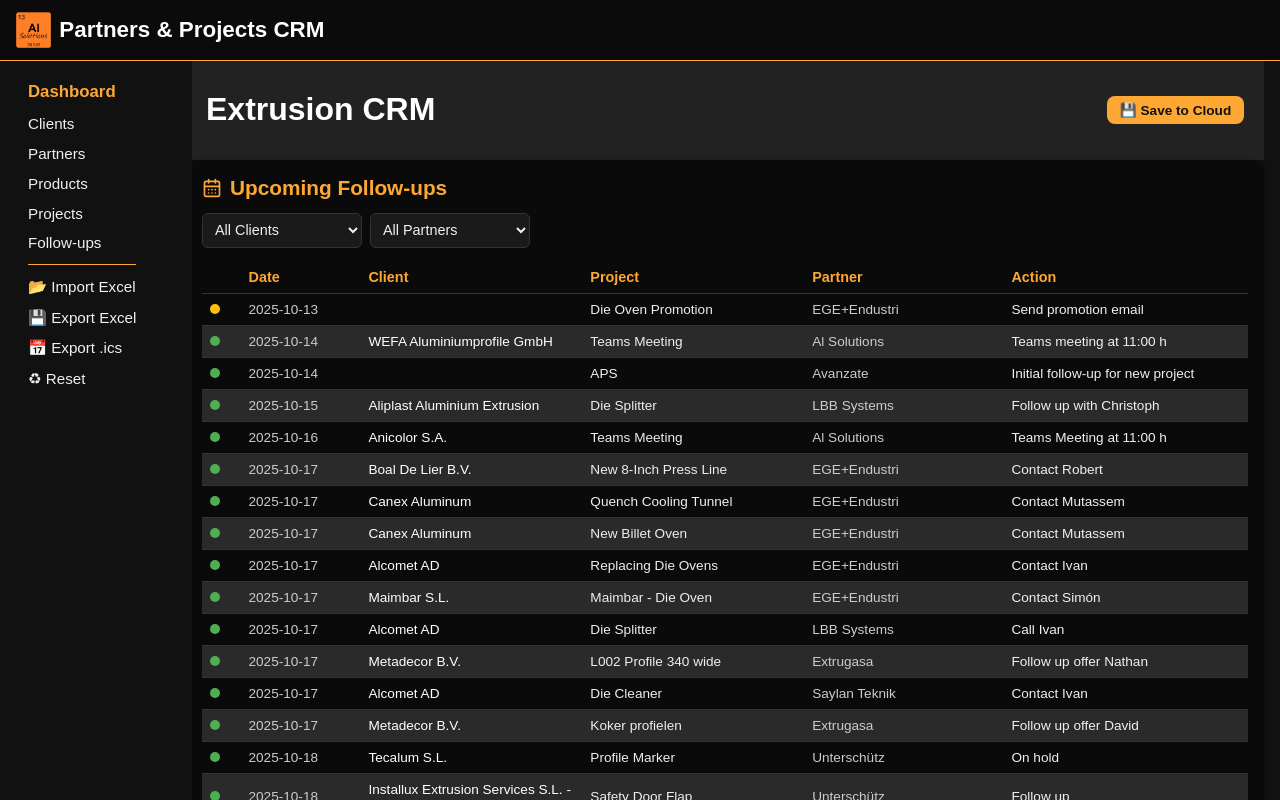
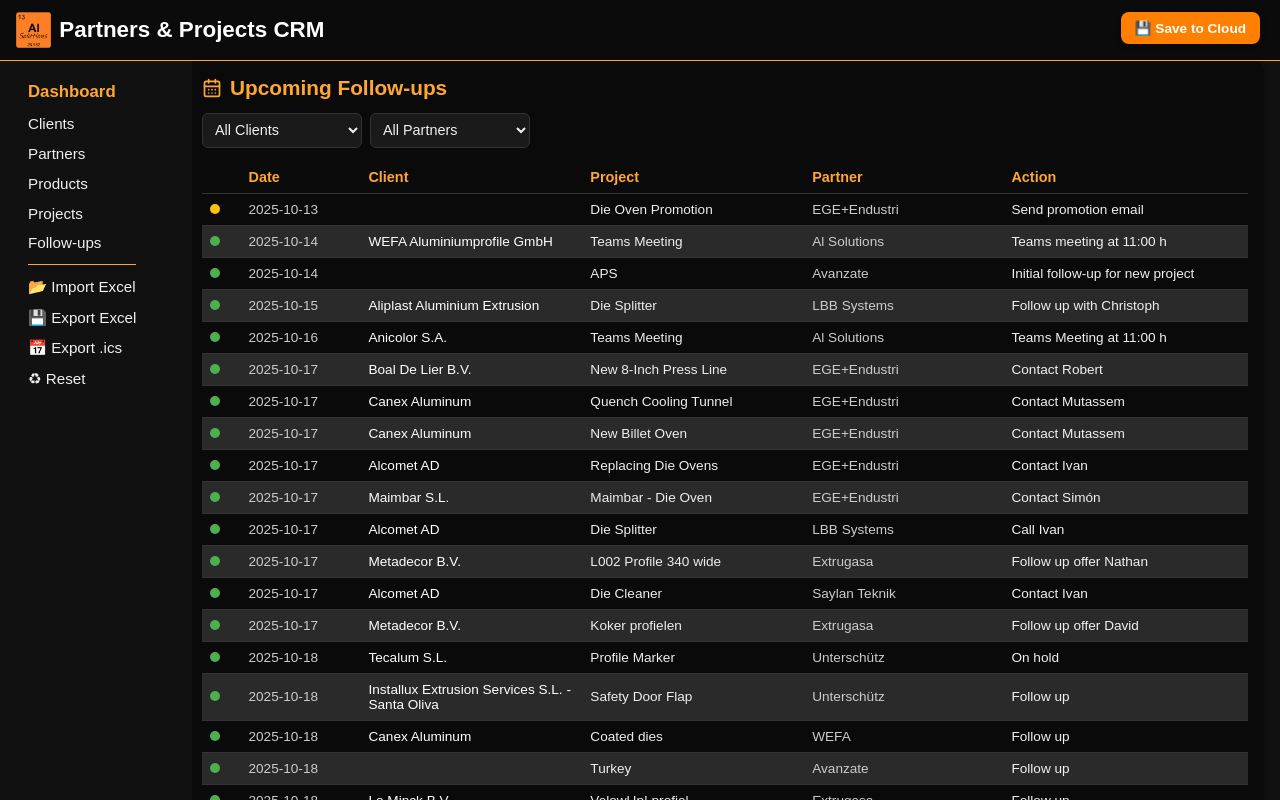
Before and after one commit to HansvanLeerdam/extrusion-crm-app, a React (Vite) app: page / in a window 1280 px wide. Built offline with nearby package versions, Linux system fonts and the light colour scheme; the HTML template or start-up script is replaced by a standard one.

Commit message:
Remove extra header bar and fix Save to Cloud position

```diff
--- a/src/App.jsx
+++ b/src/App.jsx
@@ -1,6 +1,6 @@
 import React, { useState, useEffect } from "react"
 import * as XLSX from "xlsx"
-import { useStore } from "./store"         // ✅ Zustand store
+import { useStore } from "./store"
 import Dashboard from "./pages/Dashboard.jsx"
 import Clients from "./pages/Clients.jsx"
 import Partners from "./pages/Partners.jsx"
@@ -10,12 +10,12 @@
 import { buildICS } from "./ics"
 
 function App() {
-  const { data, setData } = useStore()     // ✅ Correct Zustand usage
+  const { data, setData } = useStore()
   const [tab, setTab] = useState("dashboard")
 
-useEffect(() => {
-  console.log("Loaded data:", data)
-}, [data])
+  useEffect(() => {
+    console.log("Loaded data:", data)
+  }, [data])
 
   // === Load shared data.json on start ===
   useEffect(() => {
@@ -40,7 +40,6 @@
 
       const shaData = await shaResponse.json()
       const sha = shaData.sha || null
-
       const content = btoa(unescape(encodeURIComponent(JSON.stringify(data, null, 2))))
 
       const result = await fetch(
@@ -48,7 +47,7 @@
         {
           method: "PUT",
           headers: {
-            Authorization: `token ${token}`,
+            Authorization: `Bearer ${token}`,
             "Content-Type": "application/json"
           },
           body: JSON.stringify({
@@ -74,9 +73,6 @@
   // === Sidebar navigation ===
   useEffect(() => {
     const ids = ["dashboard", "clients", "partners", "products", "projects", "followups"]
-    const sidebar = document.querySelector(".sidebar")
-    const hamburger = document.getElementById("hamburger")
-
     ids.forEach((id) => {
       const el = document.getElementById(`tab-${id}`)
       if (el) {
@@ -84,35 +80,15 @@
           setTab(id)
           document.querySelectorAll(".sidebar button").forEach((b) => b.classList.remove("active"))
           el.classList.add("active")
-          if (window.innerWidth <= 768 && sidebar && hamburger) {
-            sidebar.classList.remove("open")
-            hamburger.textContent = "☰"
-          }
         }
       }
     })
-
-    if (hamburger && sidebar) {
-      hamburger.onclick = () => {
-        sidebar.classList.toggle("open")
-        hamburger.textContent = sidebar.classList.contains("open") ? "✖" : "☰"
-      }
-    }
   }, [])
-
-  // === Generate safe UUID ===
-  const genId = (prefix = "") =>
-    (typeof crypto !== "undefined" && crypto.randomUUID
-      ? prefix + crypto.randomUUID()
-      : prefix + "id-" + Date.now() + "-" + Math.floor(Math.random() * 1000000)
-    ).toString()
 
   // ==== IMPORT / EXPORT ====
   useEffect(() => {
     const importBtn = document.getElementById("btn-import")
     const exportBtn = document.getElementById("btn-export")
-    const icsBtn = document.getElementById("btn-ics")
-    const resetBtn = document.getElementById("btn-reset")
 
     if (importBtn) {
       importBtn.onclick = () => {
@@ -128,14 +104,13 @@
 
           const rawClients = toJSON(wb.Sheets["Clients"])
           const clients = []
-
           rawClients.forEach((r) => {
             const clientName = (r["Client Name"] || "").trim()
             if (!clientName) return
             let client = clients.find((c) => c.name.toLowerCase() === clientName.toLowerCase())
             if (!client) {
               client = {
-                id: String(r["Client ID"] || genId("client-")),
+                id: String(r["Client ID"] || crypto.randomUUID()),
                 name: clientName,
                 country: r["Country"] || "",
                 contacts: []
@@ -161,14 +136,13 @@
 
           const rawPartners = toJSON(wb.Sheets["Partners"])
           const partners = []
-
           rawPartners.forEach((r) => {
             const partnerName = (r["Partner Name"] || "").trim()
             if (!partnerName) return
             let partner = partners.find((p) => p.name.toLowerCase() === partnerName.toLowerCase())
             if (!partner) {
               partner = {
-                id: String(r["Partner ID"] || genId("partner-")),
+                id: String(r["Partner ID"] || crypto.randomUUID()),
                 name: partnerName,
                 contacts: []
               }
@@ -202,14 +176,12 @@
               group = { partner, items: [] }
               groupedProducts.push(group)
             }
-            if (!group.items.includes(product)) {
-              group.items.push(product)
-            }
+            if (!group.items.includes(product)) group.items.push(product)
           })
           const products = groupedProducts.length ? groupedProducts : []
 
           const projects = toJSON(wb.Sheets["Projects"]).map((r) => ({
-            id: String(r["Project ID"] || genId("project-")),
+            id: String(r["Project ID"] || crypto.randomUUID()),
             name: r["Project Name"] || "",
             clientId: r["Client ID"] ? String(r["Client ID"]) : null,
             partnerId: r["Partner ID"] ? String(r["Partner ID"]) : null,
@@ -219,7 +191,7 @@
           }))
 
           const followups = toJSON(wb.Sheets["Follow-ups"]).map((r) => ({
-            id: String(r["Follow-Up ID"] || genId("followup-")),
+            id: String(r["Follow-Up ID"] || crypto.randomUUID()),
             clientId: r["Client ID"] ? String(r["Client ID"]) : null,
             projectId: r["Project ID"] ? String(r["Project ID"]) : null,
             partnerId: r["Partner ID"] ? String(r["Partner ID"]) : null,
@@ -229,7 +201,7 @@
           }))
 
           const projectComments = (toJSON(wb.Sheets["Project Comments"]) || []).map((r) => ({
-            id: String(r["Comment ID"] || genId("comment-")),
+            id: String(r["Comment ID"] || crypto.randomUUID()),
             projectId: r["Project ID"] ? String(r["Project ID"]) : null,
             type: r["Type"] || "note",
             text: r["Comment"] || "",
@@ -252,7 +224,6 @@
     if (exportBtn) {
       exportBtn.onclick = () => {
         const wb = XLSX.utils.book_new()
-
         const clientsFlat = data.clients.flatMap((c) =>
           c.contacts.length > 0
             ? c.contacts.map((ct) => ({
@@ -274,7 +245,6 @@
                 }
               ]
         )
-
         XLSX.utils.book_append_sheet(wb, XLSX.utils.json_to_sheet(clientsFlat), "Clients")
         XLSX.writeFile(wb, "crm_data.xlsx")
       }
@@ -283,19 +253,31 @@
 
   return (
     <div>
-      <header
+      {/* Fixed button positioned in top black header area */}
+      <div
         style={{
-          display: "flex",
-          justifyContent: "space-between",
-          alignItems: "center",
-          padding: "10px 20px",
-          background: "#222",
-          color: "white"
+          position: "absolute",
+          top: "12px",
+          right: "20px",
+          zIndex: 5000
         }}
       >
-        <h1>Extrusion CRM</h1>
-        <button onClick={saveDataToGitHub}>💾 Save to Cloud</button>
-      </header>
+        <button
+          onClick={saveDataToGitHub}
+          style={{
+            backgroundColor: "#FF7F00",
+            color: "white",
+            border: "none",
+            padding: "8px 14px",
+            borderRadius: "8px",
+            cursor: "pointer",
+            fontWeight: 600,
+            boxShadow: "0 2px 6px rgba(0,0,0,0.25)"
+          }}
+        >
+          💾 Save to Cloud
+        </button>
+      </div>
 
       {tab === "dashboard" && <Dashboard data={data} />}
       {tab === "clients" && <Clients data={data} setData={setData} />}
```
